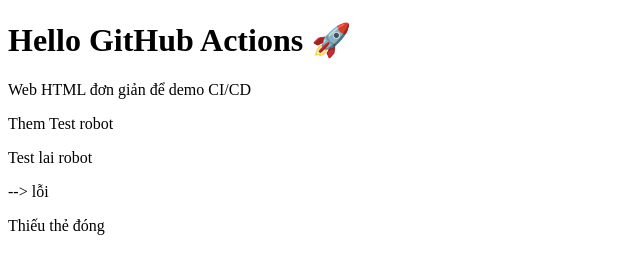
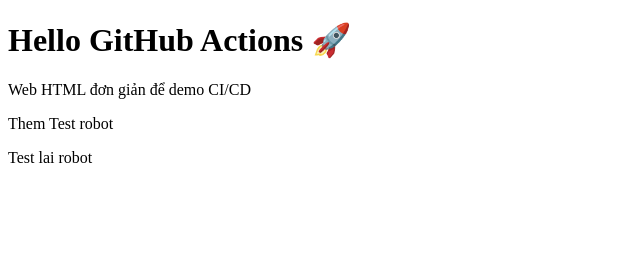
Before and after one commit to KongDuckkk/demo-ci-cd, a plain HTML site: page index.html in a window 1280 px wide. Shown: the whole page, without its empty margins (0-640 px from the left). Drawn offline with Linux system fonts and the light colour scheme.

Commit message:
sau khi sua loi cu phap va push lai

```diff
--- a/index.html
+++ b/index.html
@@ -13,5 +13,3 @@
 
 </body>
 </html>
---> lỗi
-<p>Thiếu thẻ đóng
```
